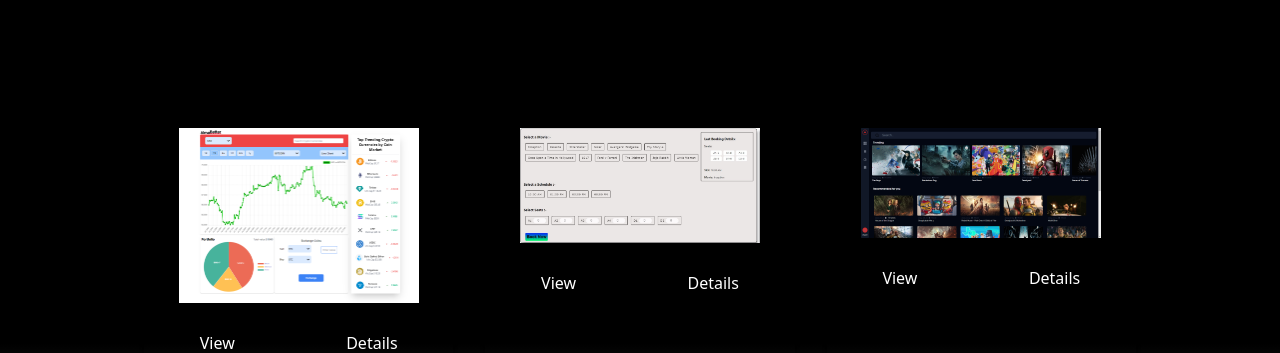
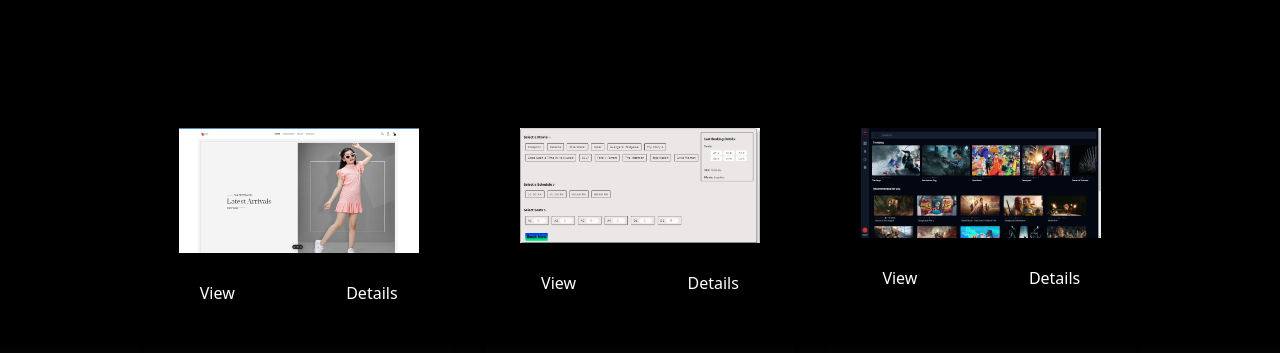
Before and after one commit to Piyush0924/Portfolio, a React (Create React App) app: page / in a window 1280 px wide. Shown: the part 2600-2953 px from the top of the page. Built offline with nearby package versions, Linux system fonts and the light colour scheme.

Commit message:
adding the image

```diff
--- a/src/components/Projects.js
+++ b/src/components/Projects.js
@@ -5,7 +5,7 @@ const projectData = [
   {
     id: 1,
     //
-    src:"/cryptofrontdashboard.png",
+    src:"/ecommerce.png",
     l: "https://github.com/Piyush0924/cryptofrontdashboard",
     href: "https://cryptofrontdashboard.vercel.app/",
     details: "This is a Crypto currency dashboard project that shows price charts, calculates exchange rates, and displays a list of top cryptocurrencies according to their market cap. It is created with React and Redux JavaScript libraries, styled components, and utilizes CoinGecko's API for information.",
```
Also changed, not shown: public/ecommerce.png (added).
